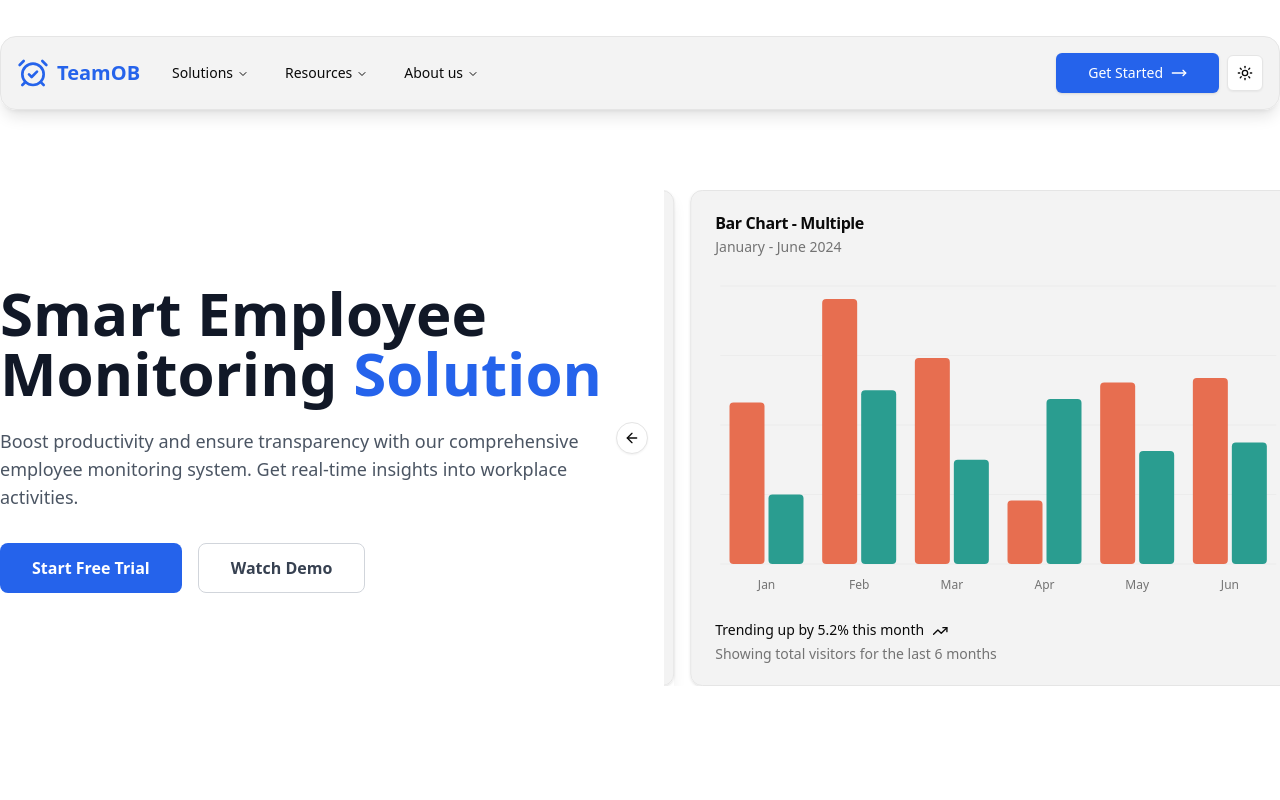
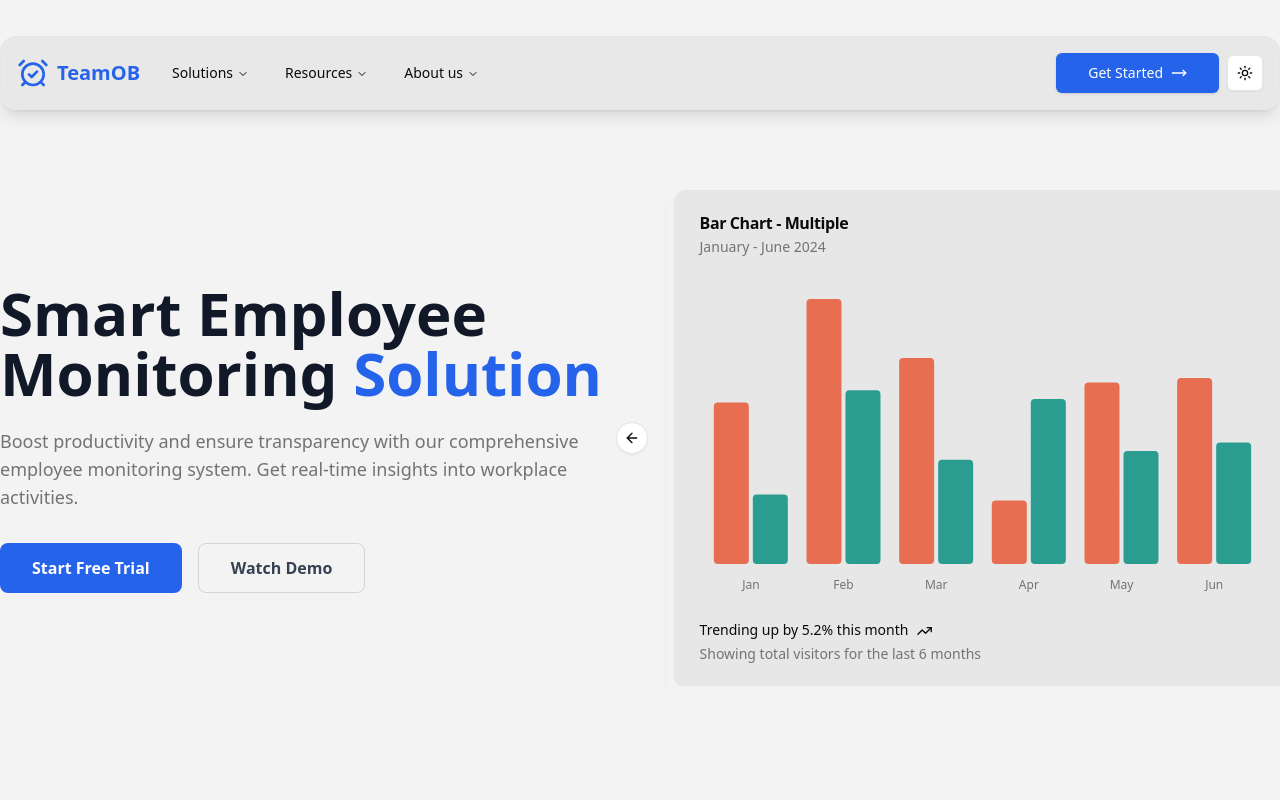
Before and after one commit to tsahil01/teamOB-homepage, a React (Vite) app: page / in a window 1280 px wide. Shown: the top 800 px of the page. Built offline with nearby package versions, Linux system fonts and the light colour scheme.

Commit message:
major ui updates

```diff
--- a/package.json
+++ b/package.json
@@ -13,6 +13,7 @@
     "@radix-ui/react-navigation-menu": "^1.2.3",
     "@radix-ui/react-select": "^2.1.4",
     "@radix-ui/react-slot": "^1.1.1",
+    "@tabler/icons-react": "^3.28.1",
     "class-variance-authority": "^0.7.1",
     "clsx": "^2.1.1",
     "embla-carousel-autoplay": "^8.5.2",
--- a/src/components/HomePage.tsx
+++ b/src/components/HomePage.tsx
@@ -1,13 +1,15 @@
 
+import { Features } from "./features/feature-component";
 import { HeroSection } from "./hero/hero";
 import { Navbar } from "./nav/navbar";
 
 export function Home() {
     return <>
-        <div className="flex flex-col h-screen w-screen">
-            <main className="flex flex-col container mx-auto mt-9">
+        <div className="flex flex-col h-screen w-screen bg-primary/5">
+            <main className="flex flex-col mx-auto mt-9">
                 <Navbar />
                 <HeroSection />
+                <Features />
             </main>
         </div>
     </>
--- a/src/components/hero/hero.tsx
+++ b/src/components/hero/hero.tsx
@@ -3,13 +3,13 @@ import { RightSide } from "./right-side-carousal";
 
 export function HeroSection() {
     return <>
-        <div className="flex flex-col lg:flex-row items-center justify-between gap-12 mt-20 container mx-auto">
+        <div className="flex flex-col lg:flex-row items-center justify-between gap-12 my-20 container mx-auto">
             <div className="flex-1 text-center lg:text-left">
                 <h1 className="text-4xl lg:text-6xl font-bold text-gray-900 dark:text-gray-50 mb-6">
                     Smart Employee Monitoring
                     <span className="text-blue-600"> Solution</span>
                 </h1>
-                <p className="text-gray-600 text-lg mb-8">
+                <p className="text-gray-400 mb-8 max-w-[650px] text-lg text-muted-foreground">
                     Boost productivity and ensure transparency with our comprehensive employee monitoring system. Get real-time insights into workplace activities.
                 </p>
                 <div className="flex flex-col sm:flex-row gap-4 justify-center lg:justify-start">
--- a/src/components/nav/navbar.tsx
+++ b/src/components/nav/navbar.tsx
@@ -72,7 +72,7 @@ function ListItem({ title, description, href }: { title: string, description: st
 
 export function Navbar() {
     return <>
-        <nav className="flex flex-row justify-between p-4 rounded-2xl border bg-primary/5 shadow-lg sticky top-0 z-50">
+        <nav className="flex flex-row justify-between p-4 rounded-2xl border bg-primary/5 shadow-lg top-0 z-50">
             <div className="flex flex-row justify-start gap-4">
                 <div className="flex items-center gap-2">
                     <AlarmClockCheck className="h-8 w-8 text-blue-600" />
```
Also changed, not shown: 1 other file (tests, documents, lock files or other folders).
